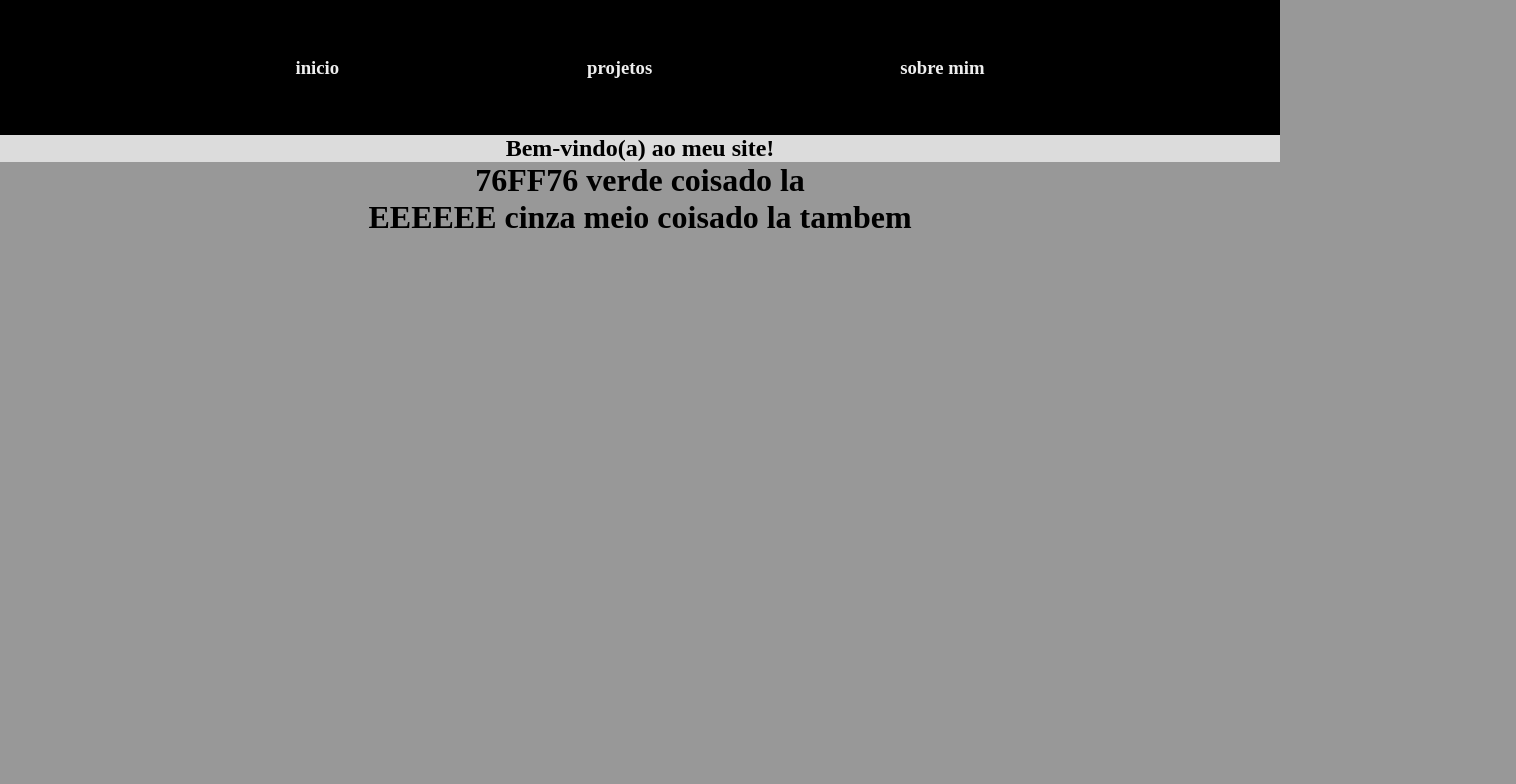
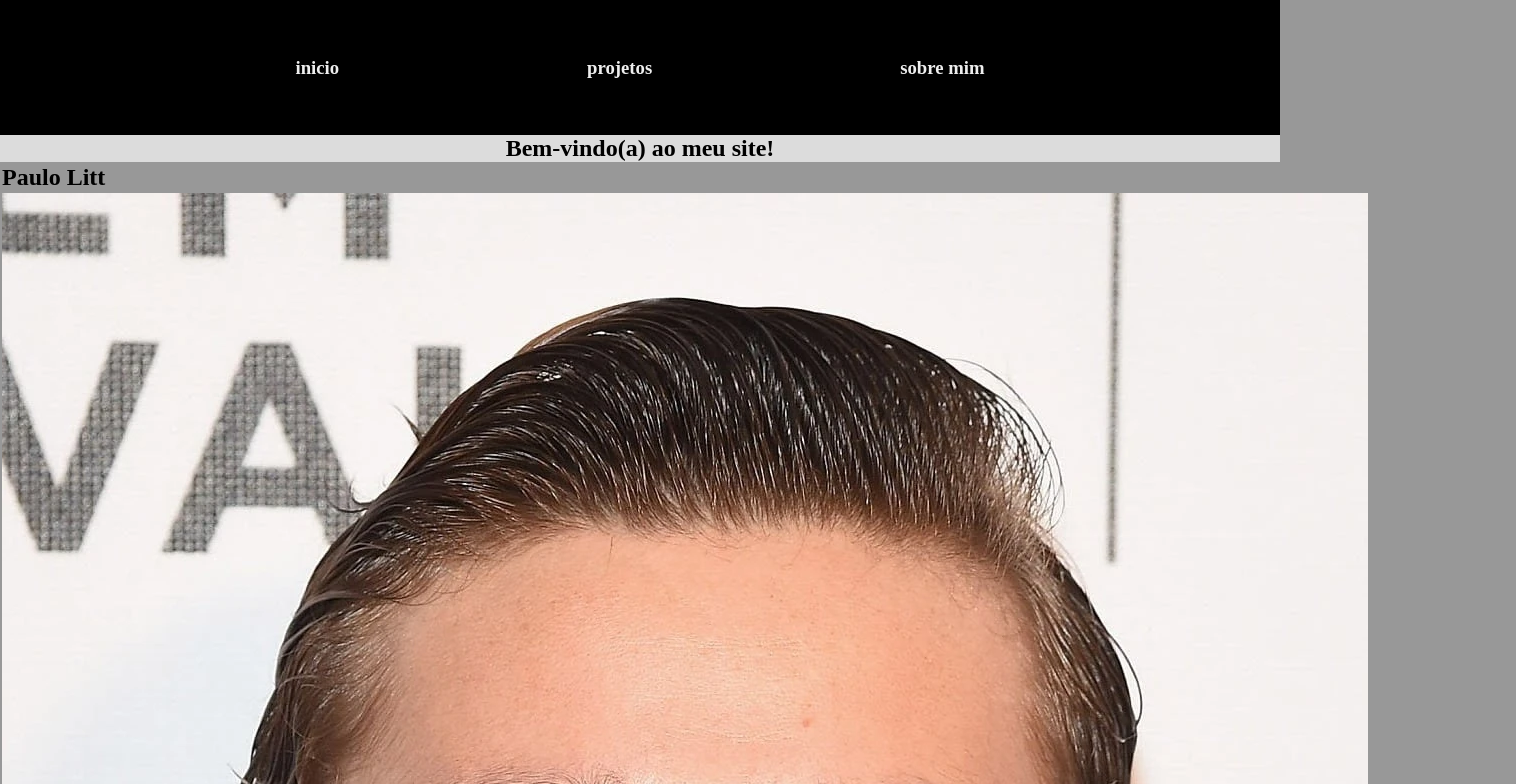
Before and after one commit to DarK69f/portif-lio-html, a plain HTML site: page principal/index.html in a window 1280 px wide. Shown: the top 784 px of the page, 1516 px wide, since content can reach past the window. Drawn offline with Linux system fonts and the light colour scheme.

Commit message:
1.1 index.html

```diff
--- a/principal/index.html
+++ b/principal/index.html
@@ -19,8 +19,27 @@
         </nav>
     </header>
     <main>
-    <h1>76FF76 verde coisado la</h1>
-    <h1>EEEEEE cinza meio coisado la tambem</h1>
+      <table>
+        <thead >
+            <tr>
+                <th colspan="3"><h2 style="text-align: left;">Paulo Litt</h2></th>
+             <th></th>
+             <th></th>
+            </tr>
+            <tr>
+                <td align="Center"><img src="../images/curriculoimage.webp"></td>
+                <td align="Center"><p class="texto-inicial">Actually working in Google Data Center</p></td>
+                <td align="Center"><p class="texto-inicial">Graduated from the rival university of Braz Cubas, UMC, in ADS analysis and system development and graduated in Data Center through online courses from Microsoft.</p></td>
+            </tr>
+
+
+        </thead>
+      </table>
+
+
+        <!--<img src="../images/curriculoimage.webp">-->
+      <!--<h1>76FF76 verde coisado la</h1> -->
+    <!--<h1>EEEEEE cinza meio coisado la tambem</h1> -->
     </main>
 </body>
 </html>
```
